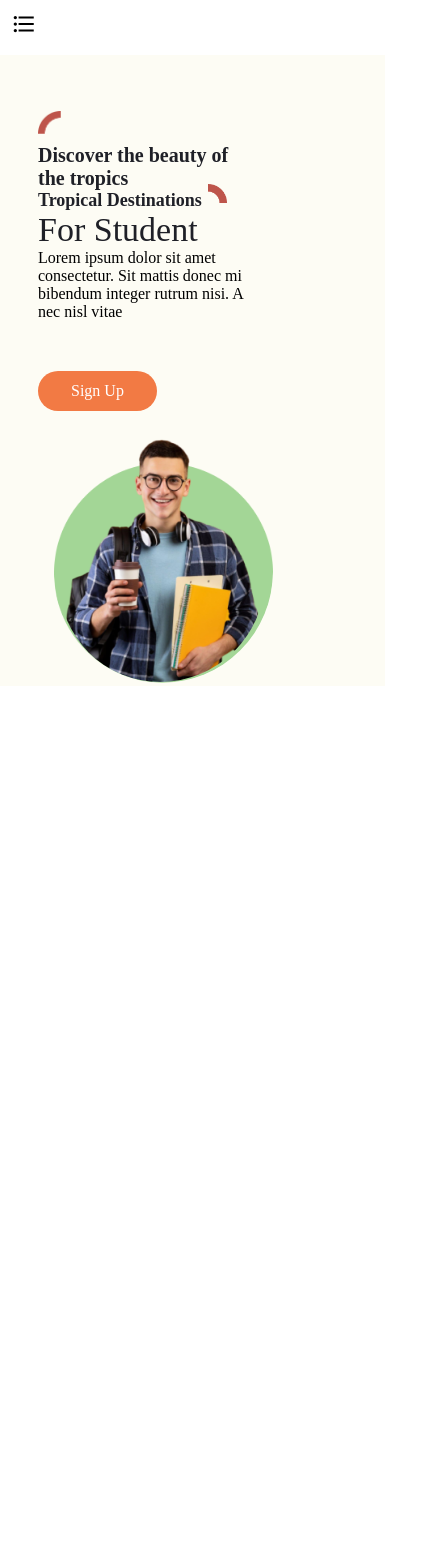
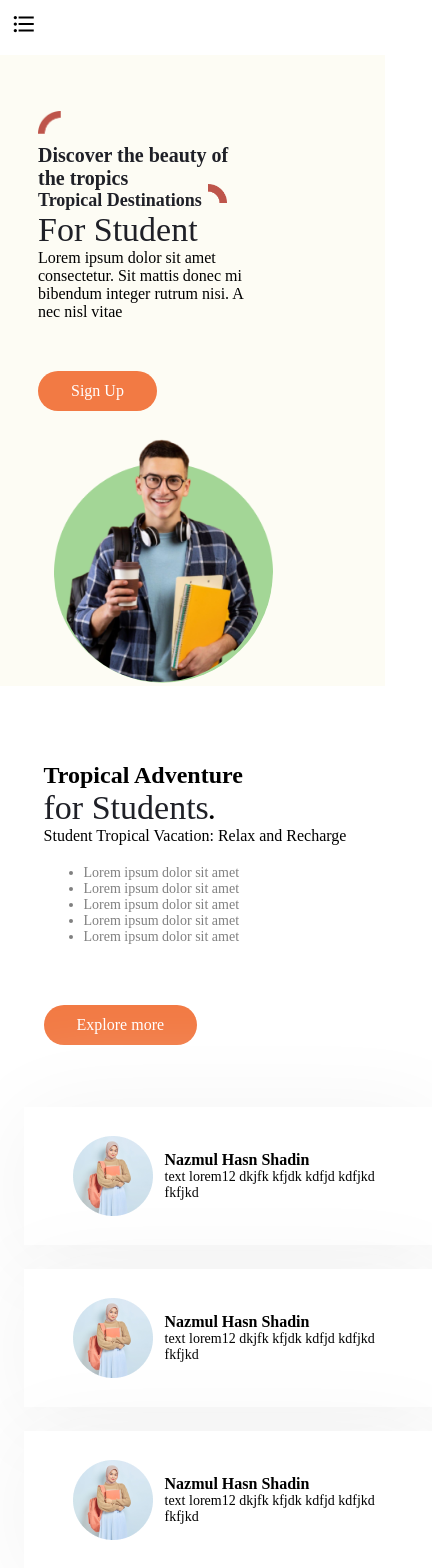
Before and after one commit to Nazmul-Hasan-Shadin/Tropical-vacation, a React (Vite) app: page / in a window 390 px wide. Shown: the top 1568 px of the page, 432 px wide, since content can reach past the window. Before the commit the page ends 844 px from the top, so only its background shows below. Built offline with nearby package versions, Linux system fonts and the light colour scheme.

Commit message:
advanture section has made responsive by media query

```diff
--- a/src/Component/TropicalAdvancture/Advanture.css
+++ b/src/Component/TropicalAdvancture/Advanture.css
@@ -35,3 +35,23 @@ font-weight: 600;
 .subtitle{
     font-size: 34px;
 }
+
+
+
+@media screen and (max-width:576px) {
+    .wrapper{
+        flex-direction: column-reverse;
+        padding: 0;
+        gap: 53px;
+
+    }
+    .card-containerr{
+        padding: 9px;
+
+        width: 343px;
+    }
+    .advanture-text {
+        margin-top: 73px;
+    }
+
+}
--- a/src/Pages/Home/Home.jsx
+++ b/src/Pages/Home/Home.jsx
@@ -20,9 +20,9 @@ const Home = () => {
 
              ></Banner>
 
-            {/* <TropicalAdvancture></TropicalAdvancture>
-            <Designation></Designation>
-               */}
+            <TropicalAdvancture></TropicalAdvancture>
+            {/* <Designation></Designation>  */}
+
         {/* <Banner
         isBanner={false}
         breakWord={'break'}
```
